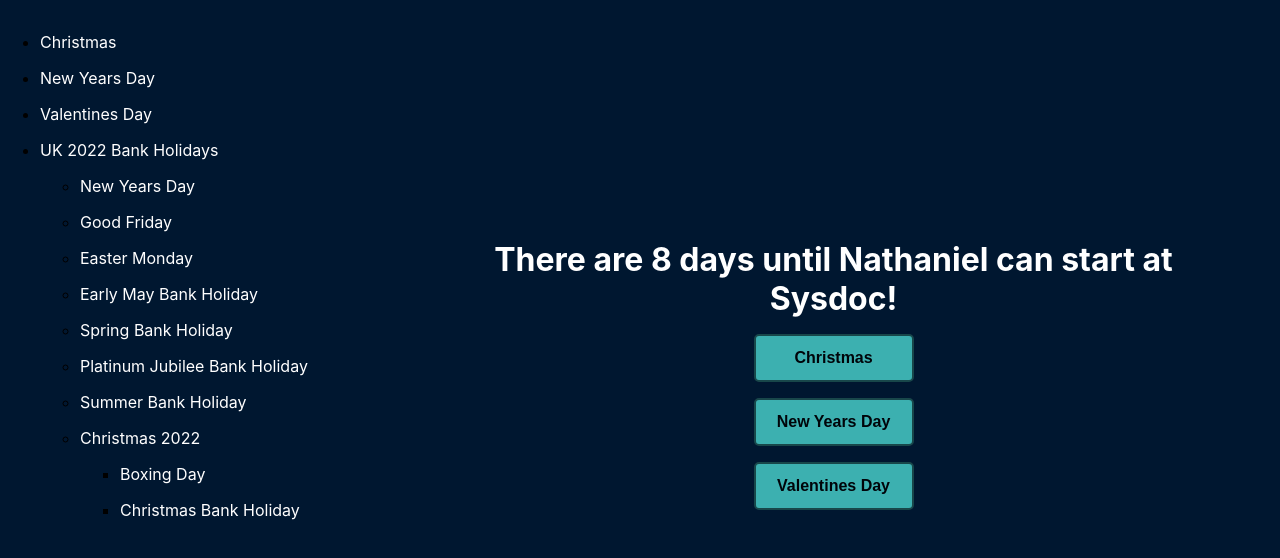
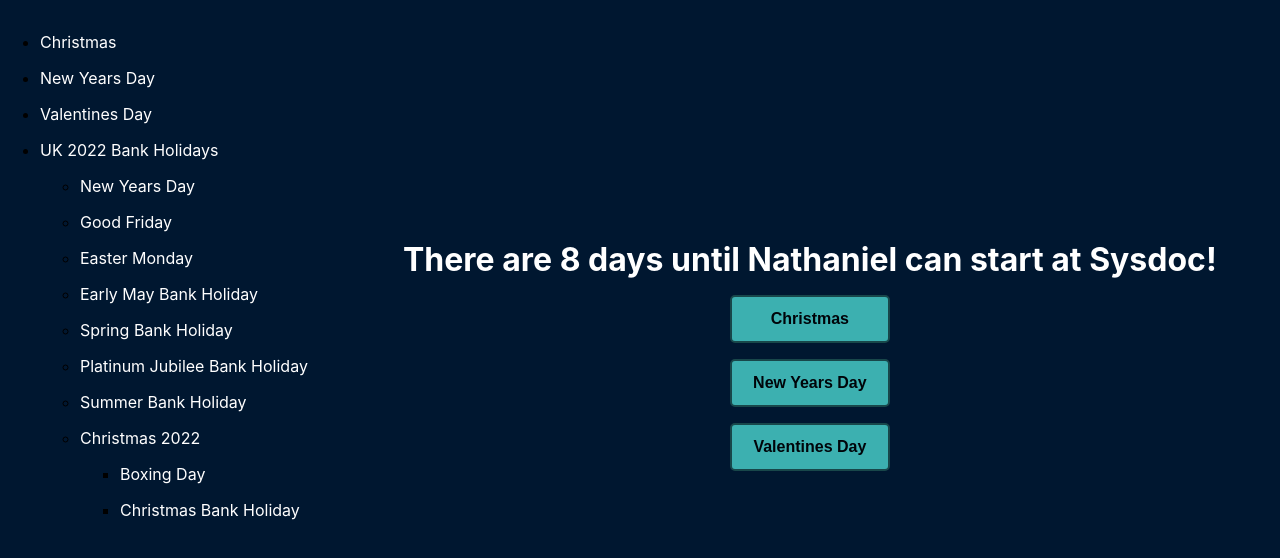
Before and after one commit to dotNATE/react-days-until, a React (Create React App) app: page / in a window 1280 px wide. Shown: the top 558 px of the page. Built offline with nearby package versions, Linux system fonts and the light colour scheme.

Commit message:
refactored StyleMinWidth for better flexibility

```diff
--- a/src/Components/Organisms/DaysUntilApp/index.tsx
+++ b/src/Components/Organisms/DaysUntilApp/index.tsx
@@ -6,7 +6,7 @@ import Button from "../../Atoms/Button/Button"
 
 import getDaysUntil from "../../../Functions/getDaysUntil";
 import Sidebar from "../../Molecules/Sidebar";
-import StyleMinWidth70ch from "../../Styles/MinWidth/70ch";
+import StyleMinWidth from "../../Styles/MinWidth";
 
 const DaysUntilApp = () => {
     const [selectedDate, setSelectedDate] = useState(new Date(2021, 5, 21))
@@ -48,14 +48,14 @@ const DaysUntilApp = () => {
 
     return (
         <React.StrictMode>
-            <StyleMinWidth70ch>
+            <StyleMinWidth num={ 90 } unit={ 'ch' } >
                 <Header1 content={ "There are " + getDaysUntil(selectedDate) + " days until " + selectedDateString } />
                 <DateButtonsBox>
                     <Button date={new Date(2021, 11, 25)} content="Christmas" clicker={ handleClick } />
                     <Button date={new Date(2022, 0, 1)} content="New Years Day" clicker={ handleClick } />
                     <Button date={new Date(2022, 1, 14)} content="Valentines Day" clicker={ handleClick } />
                 </DateButtonsBox>
-            </StyleMinWidth70ch>
+            </StyleMinWidth>
             <Sidebar dates={ dates } clicker={ handleClick } />
         </React.StrictMode>
     )
--- a/src/Components/Styles/MinWidth/70ch/index.tsx
+++ /dev/null
@@ -1,13 +0,0 @@
-import React from "react";
-
-type StyleMinWidth70chProps = {
-    children: React.ReactNode
-}
-
-const StyleMinWidth70ch = ({ children }: StyleMinWidth70chProps): JSX.Element => (
-    <div style={{ minWidth: '70ch' }}>
-        { children }
-    </div>
-)
-
-export default StyleMinWidth70ch
--- /dev/null
+++ b/src/Components/Styles/MinWidth/index.tsx
@@ -0,0 +1,15 @@
+import React from "react";
+
+type StyleMinWidthProps = {
+    children: React.ReactNode,
+    num: number,
+    unit: string
+}
+
+const StyleMinWidth = ({ children, num, unit }: StyleMinWidthProps): JSX.Element => (
+    <div style={{ minWidth: (num + unit) }}>
+        { children }
+    </div>
+)
+
+export default StyleMinWidth
```
